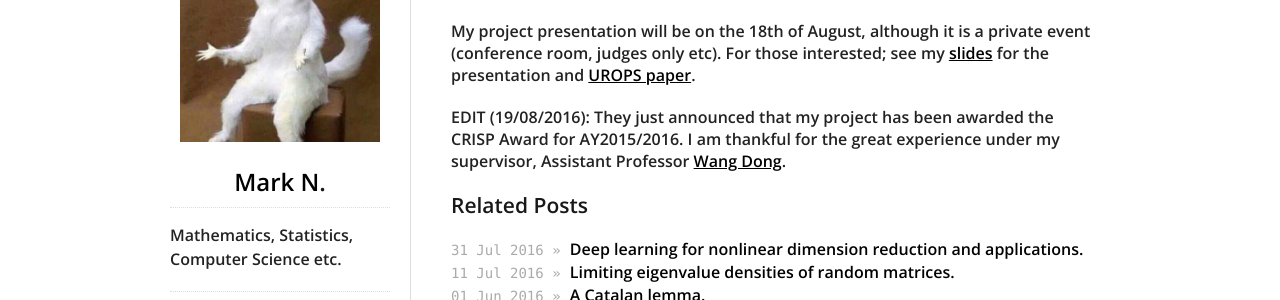
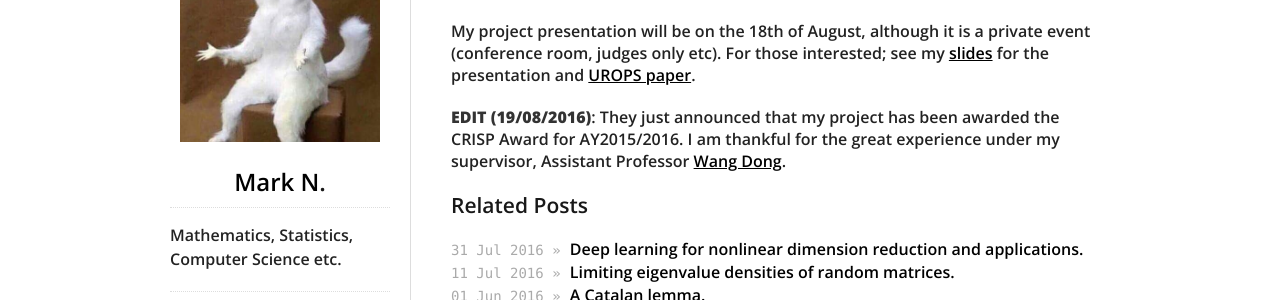
Before and after one commit to Wentong-DST/Wentong-DST.github.io, a Jekyll site: the page built from _posts/2016-08-10-slides-for-crisp-award-presentation.md, in a window 1280 px wide. Shown: the part 184-484 px from the top of the page. Built offline with Jekyll 4.4.1, drawn with Linux system fonts in a browser that asks for light colours; nearby versions of some CDN libraries.

```diff
--- a/_posts/2016-08-10-slides-for-crisp-award-presentation.md
+++ b/_posts/2016-08-10-slides-for-crisp-award-presentation.md
@@ -10,4 +10,4 @@ I recently [<u>wrote</u>](/2016/07/11/limiting-eigenvalue-densities-of-random-ma
 
 My project presentation will be on the 18th of August, although it is a private event (conference room, judges only etc). For those interested; see my [<u>slides</u>](/pdf/crisp.pdf) for the presentation and [<u>UROPS paper</u>](/pdf/ma3288).
 
-EDIT (19/08/2016): They just announced that my project has been awarded the CRISP Award for AY2015/2016. I am thankful for the great experience under my supervisor, Assistant Professor [<u>Wang Dong</u>](http://www.math.nus.edu.sg/~matwd/).
+**EDIT (19/08/2016)**: They just announced that my project has been awarded the CRISP Award for AY2015/2016. I am thankful for the great experience under my supervisor, Assistant Professor [<u>Wang Dong</u>](http://www.math.nus.edu.sg/~matwd/).
```
